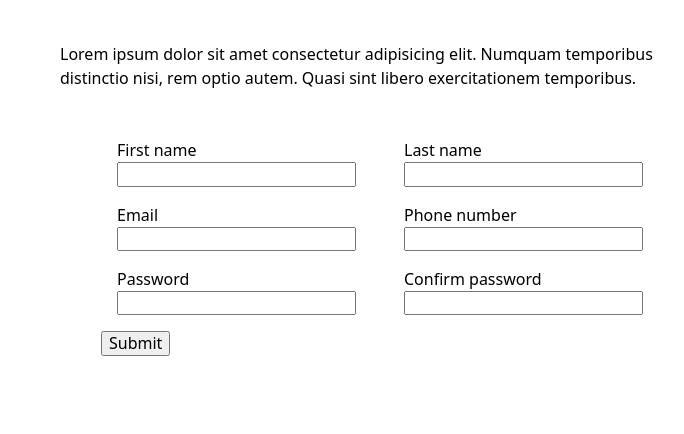
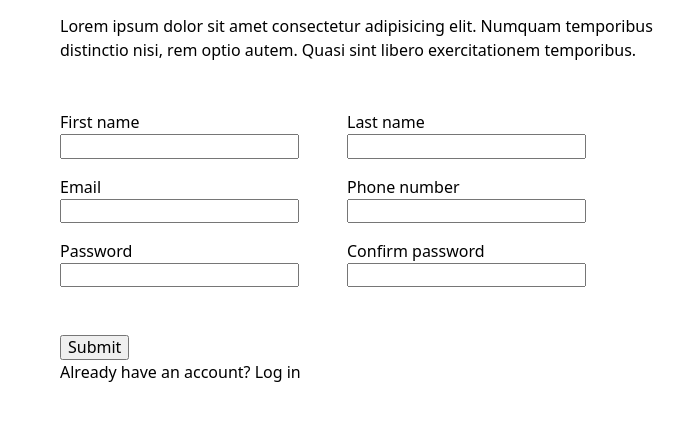
Before and after one commit to fairlyFossey/sign-up-form, a plain HTML site: page index.html in a window 1280 px wide. Shown: the part 201-635 px from the top of the page, 516-1200 px from the left. Drawn offline with Linux system fonts and the light colour scheme.

Commit message:
Add basic padding/margins to form

```diff
--- a/index.html
+++ b/index.html
@@ -1,22 +1,24 @@
 <!DOCTYPE html>
 <html lang="en">
+
 <head>
     <meta charset="UTF-8">
     <meta name="viewport" content="width=device-width, initial-scale=1.0">
     <title>Sign-up Form</title>
     <link rel="stylesheet" href="style.css">
 </head>
+
 <body>
     <div class="container">
         <div>
             <img src="img/pained-nails-vertical.jpg"
-                alt="A woman's hand showing off a mix of jet black and tortoise-shell styled nails."
-                width="4160"
-                height="6240"/>
+                alt="A woman's hand showing off a mix of jet black and tortoise-shell styled nails." width="4160"
+                height="6240" />
         </div>
         <div id="form-column">
             <div>
-                <p>Lorem ipsum dolor sit amet consectetur adipisicing elit. Numquam temporibus distinctio nisi, rem optio autem. Quasi sint libero exercitationem temporibus.</p>
+                <p>Lorem ipsum dolor sit amet consectetur adipisicing elit. Numquam temporibus distinctio nisi, rem
+                    optio autem. Quasi sint libero exercitationem temporibus.</p>
             </div>
             <div>
                 <form action="example.com/path" method="post">
@@ -30,7 +32,6 @@
                             <input type="text" id="last_name" name="last_name">
                         </div>
                     </div>
-
                     <div>
                         <div class="input-label-group">
                             <label for="email">Email</label>
@@ -42,7 +43,6 @@
                             <input type="tel" id="phone" name="phone_number">
                         </div>
                     </div>
-
                     <div>
                         <div class="input-label-group">
                             <label for="password">Password</label>
@@ -54,9 +54,15 @@
                             <input type="password" id="password_confirm" name="password_confirm">
                         </div>
                     </div>
-
+                </form>
+            </div>
+            <div>
+                <div>
                     <button type="submit">Submit</button>
-                </form>
+                </div>
+                <div>
+                    <span>Already have an account? Log in</span>
+                </div>
             </div>
         </div>
     </div>
--- a/style.css
+++ b/style.css
@@ -20,7 +20,6 @@ img {
 
 #form-column {
     flex: 1;
-    align-items: center;
     padding: 5vw;
 }
 
@@ -31,6 +30,6 @@ img {
 
 form > div {
     display: flex;
-    margin: 1rem;
+    margin: 1rem 0;
     gap: 3rem;
 }
```
